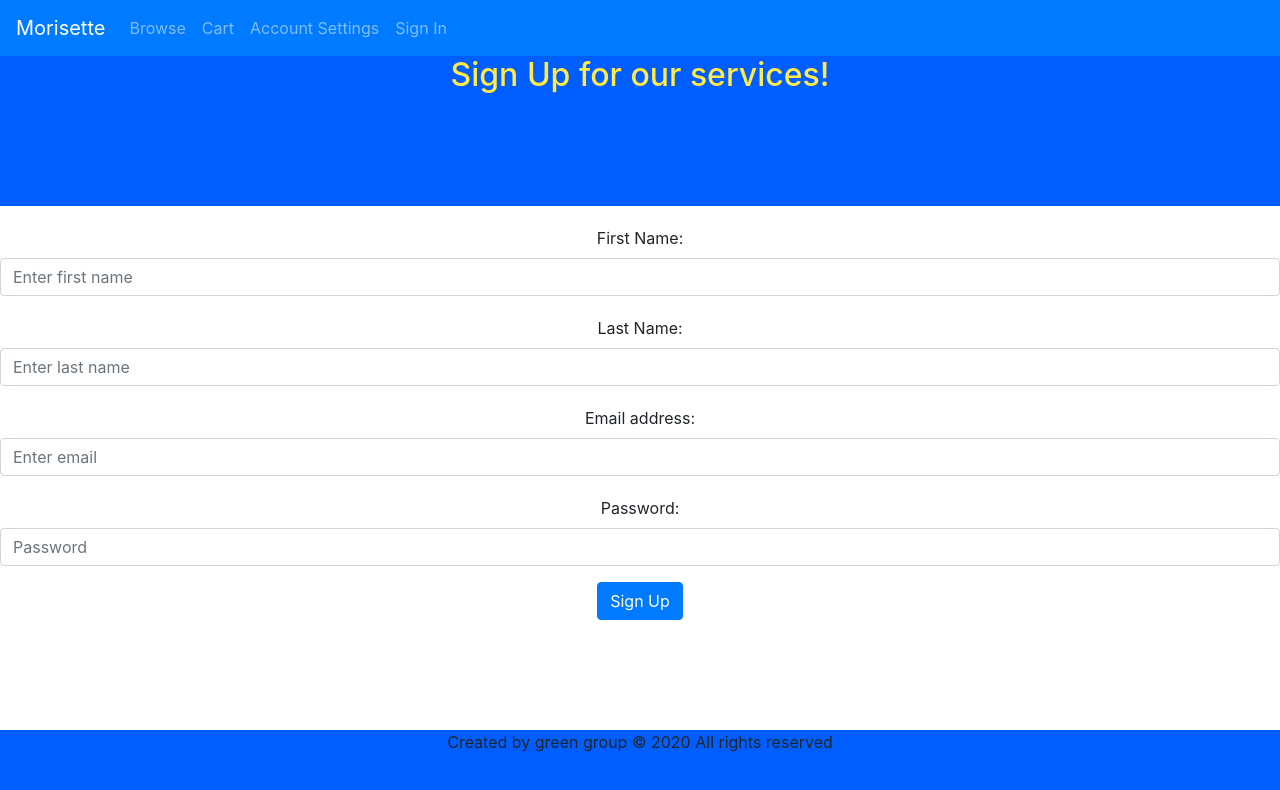
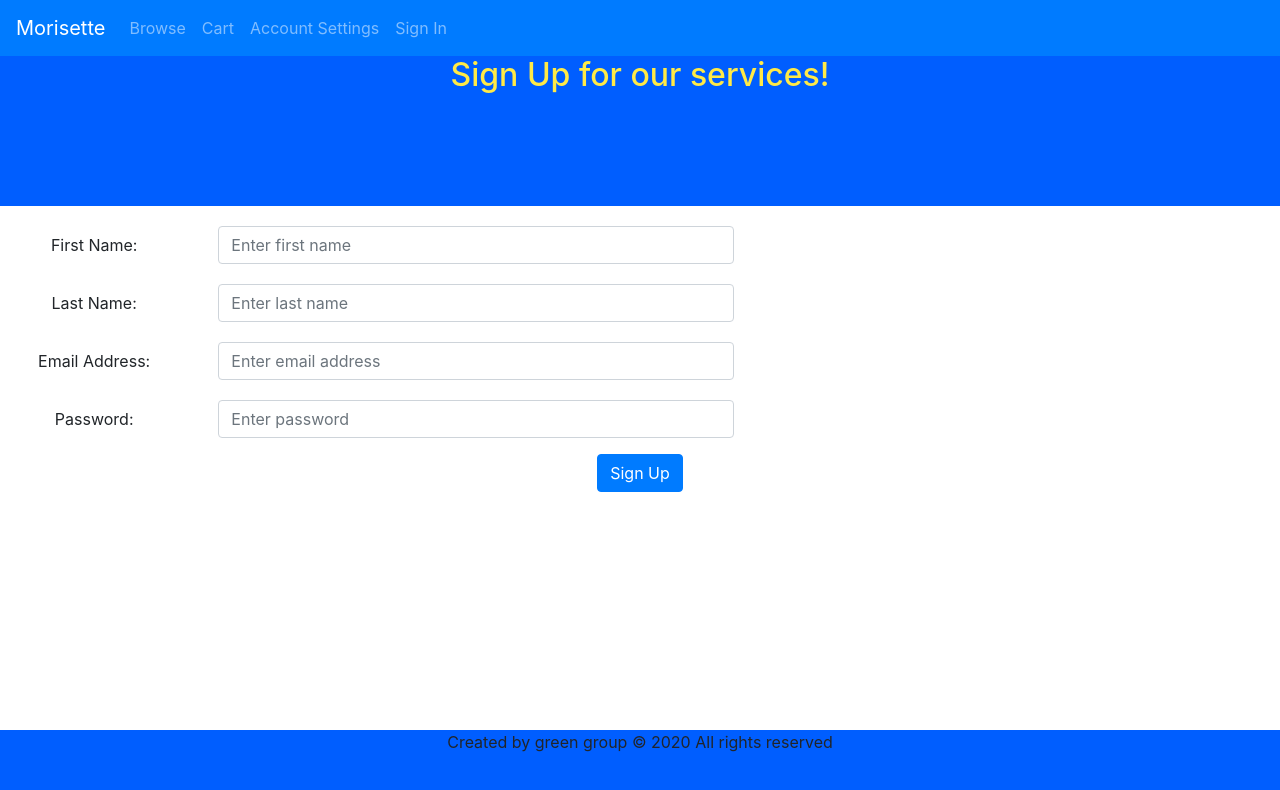
Before and after one commit to achall1/MorissetteApp, a React (Create React App) app in the folder frontend/: page /signup in a window 1280 px wide. Shown: the top 790 px of the page. Built offline with nearby package versions, Linux system fonts and the light colour scheme.

Commit message:
read input from account settings and adjusted sign up

```diff
--- a/frontend/src/Components/editAccount.js
+++ b/frontend/src/Components/editAccount.js
@@ -7,25 +7,30 @@ class editAccount extends React.Component {
     constructor(props){
         super(props);
         this.state = {
-            email: "",
-            password: "",
-            StreetAddress: "",
-            State: "",
-            CreditCard: "",
-            CVV: "",
-            ExpirationMonth: "",
-            ExpirationYear: "",
-            InsuranceCompany: ""
+           firstName: '',
+           lastName:'',
+           currentEmail:'',
+           email: '',
+           streetAddress:'',
+           DOB: '',
+           state: '',
+           city: '',
+           zip: '',
+           creditcard: '',
+           cvv: '',
+           expirationDate: '',
+           autoInsurer: '',
+           SSN:''
+
         }
     }
-     onChange(e) {
-         console.log(e.target.name);
-         console.log(e.target.value)
+     handleOnChange(e) {
+        [e.target.name] = e.target.value
      }
-    //  handleSubmit = (e) => {
-    //      e.preventDefault();
-    //      alert("Thank you for your update")
-    //  }
+     handleSubmit = (e) => {
+         e.preventDefault();
+         alert("Thank you for your update")
+     }
      render() {
         return (
                 <div>
@@ -36,7 +41,7 @@ class editAccount extends React.Component {
                         First Name:
                         </Form.Label>
                         <Col sm={9}>
-                        <Form.Control type="text" />
+                        <Form.Control name="firstName" type="text" onChange={this.handleOnChange}/>
                         </Col>
                     </Form.Group>
 
@@ -45,7 +50,16 @@ class editAccount extends React.Component {
                         Last Name:
                         </Form.Label>
                         <Col sm={9}>
-                        <Form.Control type="text" />
+                        <Form.Control name="lastName" onChange={this.handleOnChange} type="text" />
+                        </Col>
+                    </Form.Group>
+
+                    <Form.Group as={Row}>
+                        <Form.Label column sm={2}>
+                        Email Address:
+                        </Form.Label>
+                        <Col sm={9}>
+                        <Form.Control name="email" onChange={this.handleOnChange} type="text" />
                         </Col>
                     </Form.Group>
 
@@ -54,7 +68,7 @@ class editAccount extends React.Component {
                         Street Address:
                         </Form.Label>
                         <Col sm={9}>
-                        <Form.Control type="text" />
+                        <Form.Control name="streetAddress" onChange={this.handleOnChange} type="text" />
                         </Col>
                     </Form.Group>
 
@@ -63,13 +77,13 @@ class editAccount extends React.Component {
                         Date of Birth:
                         </Form.Label>
                         <Col sm={9}>
-                        <Form.Control type="text" />
+                        <Form.Control name="DOB" onChange={this.handleOnChange} type="text" />
                         </Col>
                     </Form.Group>
                         <Form.Group as={Row} controlId="formGridState">
                         <Form.Label column sm={2}>State</Form.Label>
                         <Col sm={9}>
-                        <Form.Control as="select" value="Choose...">
+                        <Form.Control name="state" onChange={this.handleOnChange} as="select" value={this.state.state.value}>
                             <option>Choose...</option>
                             <option>AL</option>
                             <option>AK</option>
@@ -128,7 +142,7 @@ class editAccount extends React.Component {
                             City
                             </Form.Label>
                             <Col sm={9}>
-                            <Form.Control type="text" />
+                            <Form.Control name="city" onChange={this.handleOnChange} type="text" />
                             </Col>
                         </Form.Group>
 
@@ -138,7 +152,7 @@ class editAccount extends React.Component {
                             Zip
                             </Form.Label>
                             <Col sm={9}>
-                            <Form.Control type="text" />
+                            <Form.Control name="zipcode" onChange={this.handleOnChange} type="text" />
                             </Col>
                         </Form.Group>
 
@@ -147,7 +161,7 @@ class editAccount extends React.Component {
                             Credit Card #:
                             </Form.Label>
                             <Col sm={9}>
-                            <Form.Control type="text" />
+                            <Form.Control name="creditcard" onChange={this.handleOnChange} type="text" />
                             </Col>
                         </Form.Group>
 
@@ -156,7 +170,7 @@ class editAccount extends React.Component {
                             CVV:
                             </Form.Label>
                             <Col sm={9}>
-                            <Form.Control type="text" />
+                            <Form.Control name="cvv" onChange={this.handleOnChange} type="text" />
                             </Col>
                         </Form.Group>
 
@@ -165,7 +179,7 @@ class editAccount extends React.Component {
                             Expiration Date:
                             </Form.Label>
                             <Col sm={9}>
-                            <Form.Control type="text" />
+                            <Form.Control name="expirationDate" onChange={this.handleOnChange} type="text" />
                             </Col>
                         </Form.Group>
 
@@ -174,7 +188,7 @@ class editAccount extends React.Component {
                             Auto Insurer:
                             </Form.Label>
                             <Col sm={9}>
-                            <Form.Control type="text" />
+                            <Form.Control name="autoInsurer" onChange={this.handleOnChange} type="text" />
                             </Col>
                         </Form.Group>
 
@@ -183,11 +197,11 @@ class editAccount extends React.Component {
                             Last 4 digits of SSN:
                             </Form.Label>
                             <Col sm={9}>
-                            <Form.Control type="text" />
+                            <Form.Control name="SSN" onChange={this.handleOnChange} type="text" />
                             </Col>
                         </Form.Group>
 
-                    <Button variant="primary" type="submit">
+                    <Button variant="primary" type="submit" onClick={this.handleSubmit}>
                         Update Account
                     </Button>
                 </Form>
--- a/frontend/src/Components/signup.js
+++ b/frontend/src/Components/signup.js
@@ -1,67 +1,75 @@
 import React, { useState } from 'react'
-import { Form, Button } from 'react-bootstrap'
-//import axios from 'axios'
+import { Form, Button, Col, Row } from 'react-bootstrap'
+import axios from 'axios'
 import Footer from './footer'
 import '../Styles/signup_style.css'
 
 const SignUp = () => {
-    const [userName, setName] = useState("");
+    const [userFirstName, setFirstName] = useState("");
+    const [userLastName, setLastName] = useState("");
     const [userEmail, setEmail] = useState("");
     const [userPassword, setPassword] = useState("");
 
-    const handleSubmit = () => {
-        alert("Name: " + userName + " Email" + userEmail + " Password: " + userPassword);
+    const signUpUser = (e) => {
+            e.preventDefault();
+            axios.post('http://localhost:8000/api/signup',
+            {
+                "first_name": userFirstName,
+                "last_name": userLastName,
+                "email": userEmail,
+                "password": userPassword
+            })
+            .then( () => console.log("User signed up"))
+            .catch( err => console.log("Axios request failed", err));
     }
-    // const signUpUser = async (e) => {
-    //     try{
-    //         e.preventDefault();
-    //         const response = await axios.post('http://localhost:8000/api/signup',
-    //         {name: userName,email: userEmail, password: userPassword});
-    //         console.log("Returned data: ", response)
-    //     } catch (e) {
-    //         console.log("Axios request failed", e);
-    //     }
-    // }
+
     return (
         <div>
             <div className="header">
                     <h2> Sign Up for our services! </h2>
             </div>
             <Form>
-                    <Form.Group className="elem">
-                        <Form.Label>First Name: </Form.Label>
+                    <Form.Group className="elem" as={Row}>
+                            <Form.Label column sm={2}>First Name:  </Form.Label>
+                            <Col sm={5}>
                             <Form.Control
                             type="text"
                             placeholder="Enter first name"
-                        onChange = { e => setName(e.target.value) }/>
+                            onChange = { e => setFirstName(e.target.value) }/>
+                            </Col>
                     </Form.Group>
 
-                    <Form.Group className="elem">
-                        <Form.Label>Last Name: </Form.Label>
+                    <Form.Group className="elem" as={Row}>
+                            <Form.Label column sm={2}>Last Name:  </Form.Label>
+                            <Col sm={5}>
                             <Form.Control
                             type="text"
                             placeholder="Enter last name"
-                        onChange = { e => setName(e.target.value) }/>
+                            onChange = { e => setLastName(e.target.value) }/>
+                            </Col>
                     </Form.Group>
 
-                    <Form.Group className="elem">
-                        <Form.Label>Email address: </Form.Label>
+                    <Form.Group className="elem" as={Row}>
+                            <Form.Label column sm={2}>Email Address:  </Form.Label>
+                            <Col sm={5}>
                             <Form.Control
-                        name="user_email"
-                        type="email"
-                        placeholder="Enter email"
+                            type="text"
+                            placeholder="Enter email address"
                             onChange = { e => setEmail(e.target.value) }/>
+                            </Col>
                     </Form.Group>
 
-                    <Form.Group className="elem">
-                        <Form.Label>Password: </Form.Label>
+                    <Form.Group className="elem" as={Row}>
+                            <Form.Label column sm={2}>Password:  </Form.Label>
+                            <Col sm={5}>
                             <Form.Control
-                        name="user_password"
                             type="password"
-                        placeholder="Password"
-                        onChange={ e => setPassword(e.target.value) }/>
+                            placeholder="Enter password"
+                            onChange = { e => setPassword(e.target.value) }/>
+                            </Col>
                     </Form.Group>
-                    <Button id= 'submit'variant="primary" type="submit" onClick={handleSubmit}>
+
+                    <Button id= 'submit'variant="primary" type="submit" onClick={signUpUser}>
                         Sign Up
                     </Button>
             </Form>
```
Also changed, not shown: frontend/src/Components/signin.js (+1 -18 lines). Lines whose indentation alone changed are shown as unchanged.
